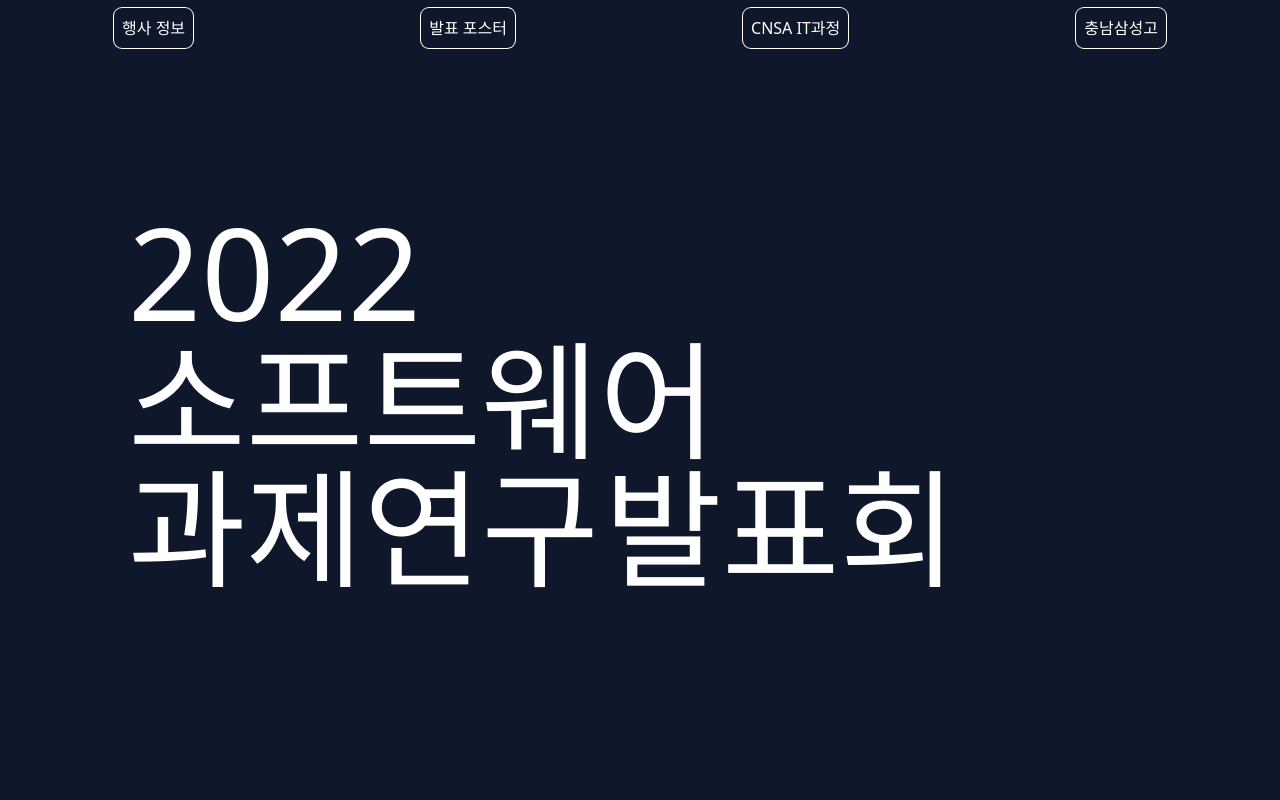
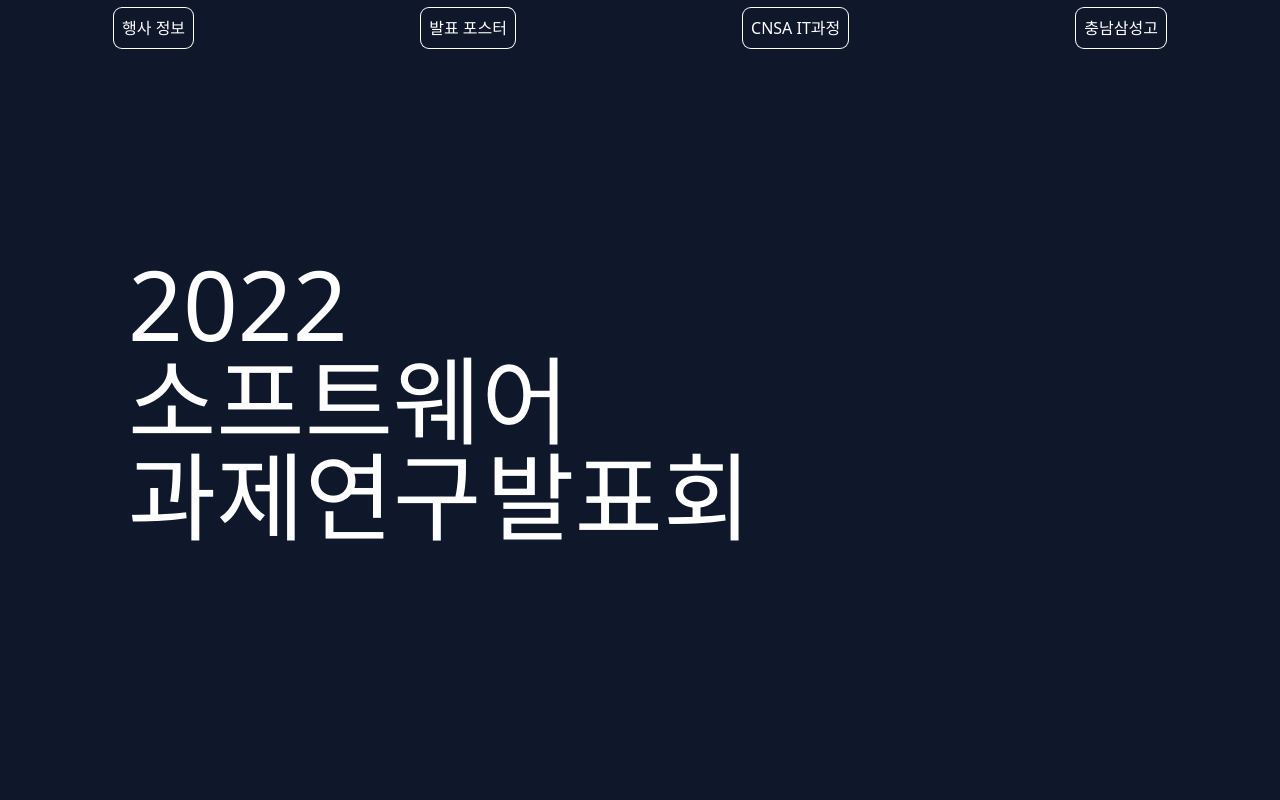
Before and after one commit to jhyunwoo/sw-research, a Next.js app: page / in a window 1280 px wide. Shown: the top 800 px of the page. Built offline with nearby package versions, Linux system fonts and the light colour scheme.

Commit message:
fix title error

```diff
--- a/components/AnimatedTextWord.js
+++ b/components/AnimatedTextWord.js
@@ -48,7 +48,7 @@
           variants={child}
           style={{ marginRight: "5px" }}
           key={index}
-          className="text-5xl sm:text-6xl md:text-7xl lg:text-8xl xl:text-9xl"
+          className="text-4xl sm:text-5xl md:text-6xl lg:text-7xl xl:text-8xl"
         >
           {word}
         </motion.span>
```
